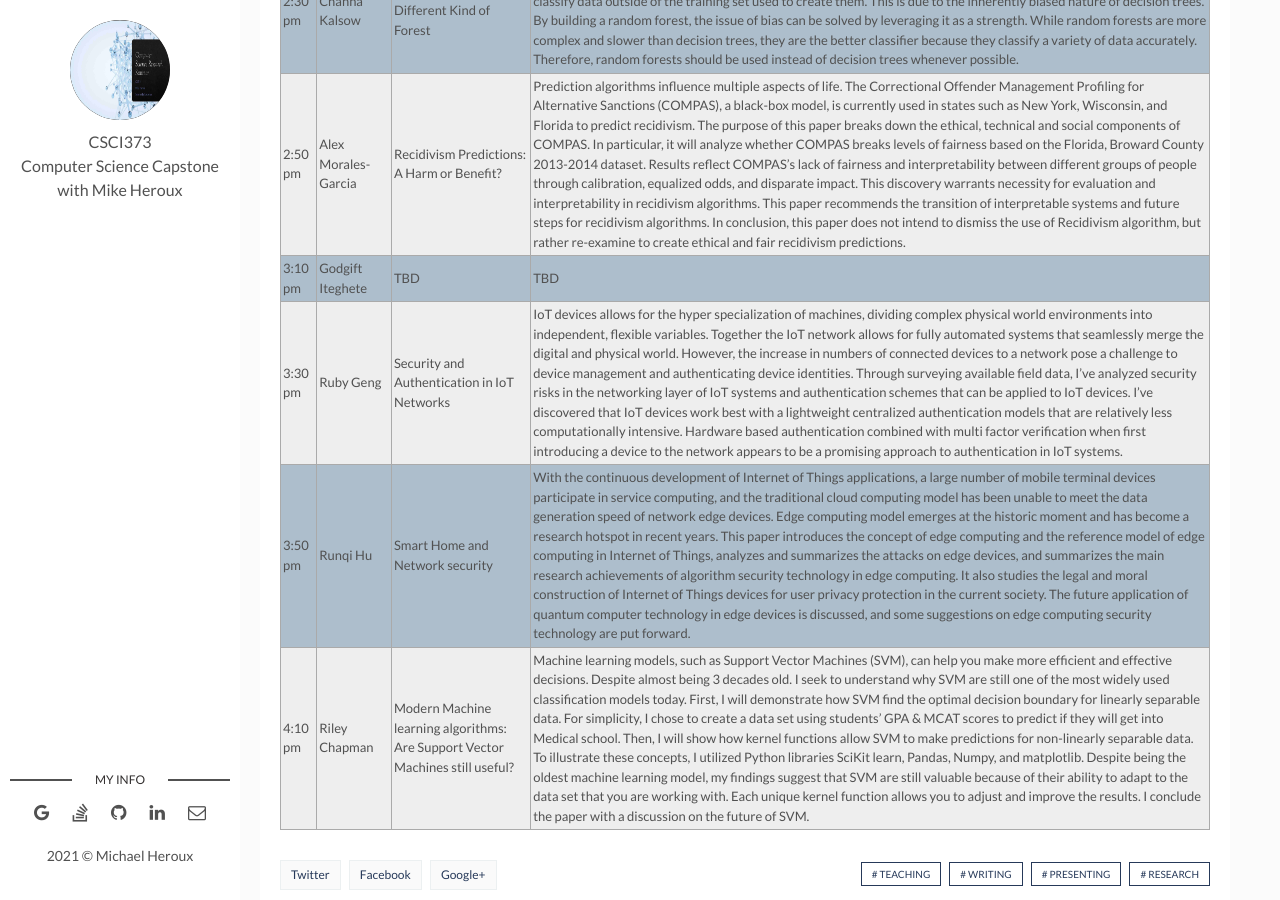
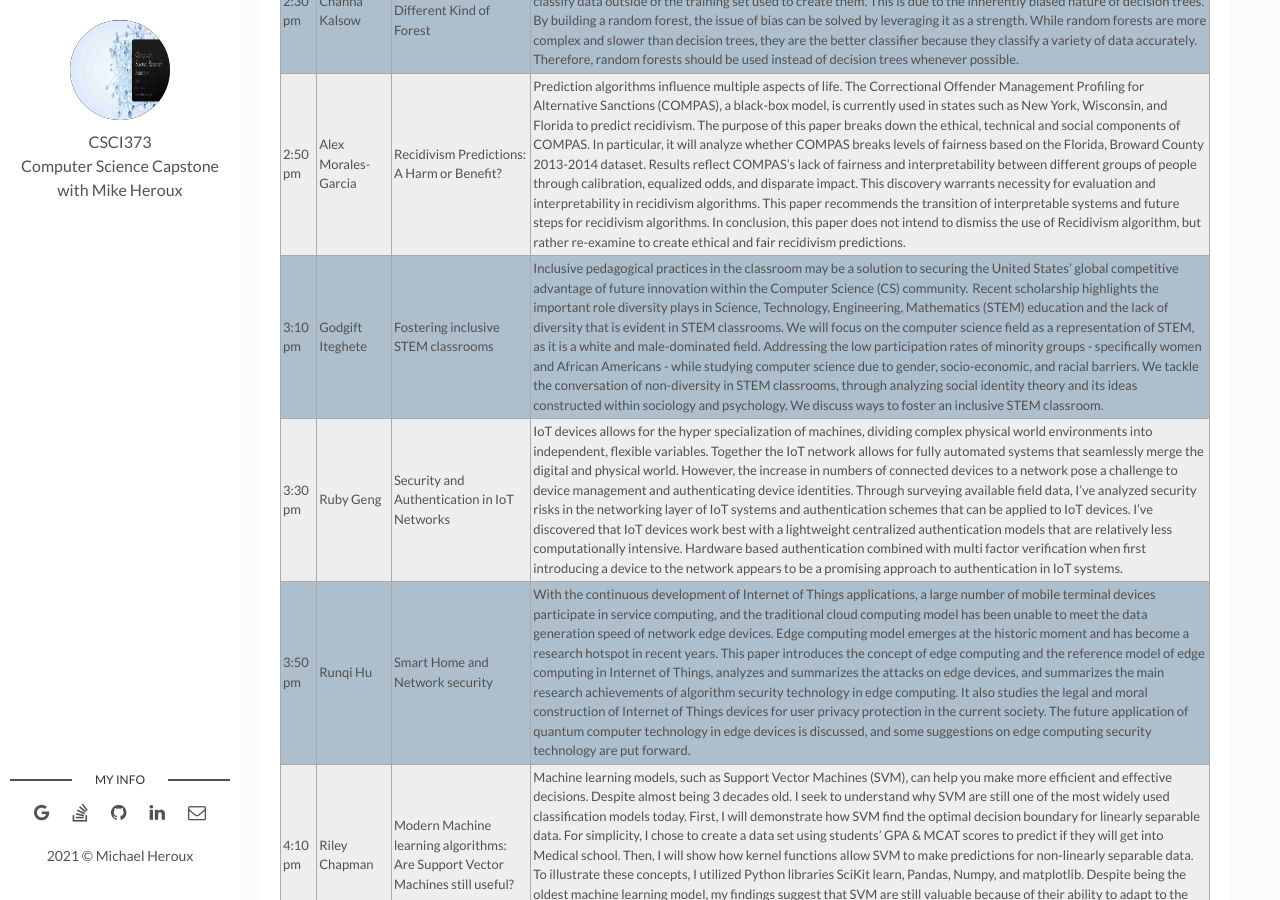
Before and after one commit to maherou/Teaching, a Jekyll site: the page built from files/CS373/2021-Fall-Final-Presentation-Schedule.md, in a window 1280 px wide and 900 px high, scrolled down 2231 px. Built offline with Jekyll 4.4.1, drawn with Linux system fonts in a browser that asks for light colours.

Commit message:
Update 2021-Fall-Final-Presentation-Schedule.md

```diff
--- a/files/CS373/2021-Fall-Final-Presentation-Schedule.md
+++ b/files/CS373/2021-Fall-Final-Presentation-Schedule.md
@@ -39,7 +39,7 @@ Register in advance for this meeting:
 | 2:10 pm | Evan Czajkowski| Building a Better Computer Science Education (maybe CS or CSCI)  using Block-Based Languages | Computer science (CS) is one of the fastest growing job markets nationwide. Due to this, CS courses are starting to be offered in high school. However, some states have very limited offerings, whereas others offer CS courses in nearly every high school. Code Advocacy Coalition, Computer Science Teachers Association, and Expanding Computing Education Pathways have teamed up with many states to begin developing curriculum improve CS and digital literacy standards. One way is by introducing more user-friendly Block-Based Languages (BBL) to K-12 students. BBL have a lower bar to entry as they all but negate syntax errors as well as create an engaging and intuitive interface to learn and develop coding skills. Beyond that, BBL skills can be transferred to more mainstream languages as users improve their skills.|
 | 2:30 pm | Channa Kalsow| Tapping Into a Different Kind of Forest| Machine learning has become a vital field in computing. Decision trees are one of the most mature and accessible parts of machine learning. Decision trees have been successfully used for data classification since 1986 but they struggle to classify data outside of the training set used to create them. This is due to the inherently biased nature of decision trees. By building a random forest, the issue of bias can be solved by leveraging it as a strength. While random forests are more complex and slower than decision trees, they are the better classifier because they classify a variety of data accurately. Therefore, random forests should be used instead of decision trees whenever possible. |
 | 2:50 pm | Alex Morales-Garcia| Recidivism Predictions: A Harm or Benefit?  | Prediction algorithms influence multiple aspects of life. The Correctional Offender Management Profiling for Alternative Sanctions (COMPAS), a black-box model, is currently used in states such as New York, Wisconsin, and Florida to predict recidivism. The purpose of this paper breaks down the ethical, technical and social components of COMPAS. In particular, it will analyze whether COMPAS breaks levels of fairness based on the Florida, Broward County 2013-2014 dataset. Results reflect COMPAS’s lack of fairness and interpretability between different groups of people through calibration, equalized odds, and disparate impact. This discovery warrants necessity for evaluation and interpretability in recidivism algorithms. This paper recommends the transition of interpretable systems and future steps for recidivism algorithms. In conclusion, this paper does not intend to dismiss the use of Recidivism algorithm, but rather re-examine to create ethical and fair recidivism predictions.|
-| 3:10 pm | Godgift Iteghete| TBD |TBD |
+| 3:10 pm | Godgift Iteghete| Fostering inclusive STEM classrooms  |Inclusive pedagogical practices in the classroom may be a solution to securing the United States’ global competitive advantage of future innovation within the Computer Science (CS) community.  Recent scholarship highlights the important role diversity plays in Science, Technology, Engineering, Mathematics (STEM) education and the lack of diversity that is evident in STEM classrooms. We will focus on the computer science field as a representation of STEM, as it is a white and male-dominated field. Addressing the low participation rates of minority groups - specifically women and African Americans - while studying computer science due to gender, socio-economic, and racial barriers. We tackle the conversation of non-diversity in STEM classrooms, through analyzing social identity theory and its ideas constructed within sociology and psychology. We discuss ways to foster an inclusive STEM classroom.  |
 | 3:30 pm | Ruby Geng| Security and Authentication in IoT Networks| IoT devices allows for the hyper specialization of machines, dividing complex physical world environments into independent, flexible variables. Together the IoT network allows for fully automated systems that seamlessly merge the digital and physical world. However, the increase in numbers of connected devices to a network pose a challenge to device management and authenticating device identities. Through surveying available field data, I’ve analyzed security risks in the networking layer of IoT systems and authentication schemes that can be applied to IoT devices. I’ve discovered that IoT devices work best with a lightweight centralized authentication models that are relatively less computationally intensive. Hardware based authentication combined with multi factor verification when first introducing a device to the network appears to be a promising approach to authentication in IoT systems. |
 | 3:50 pm | Runqi Hu| Smart Home and Network security| With the continuous development of Internet of Things applications, a large number of mobile terminal devices participate in service computing, and the traditional cloud computing model has been unable to meet the data generation speed of network edge devices. Edge computing model emerges at the historic moment and has become a research hotspot in recent years. This paper introduces the concept of edge computing and the reference model of edge computing in Internet of Things, analyzes and summarizes the attacks on edge devices, and summarizes the main research achievements of algorithm security technology in edge computing. It also studies the legal and moral construction of Internet of Things devices for user privacy protection in the current society. The future application of quantum computer technology in edge devices is discussed, and some suggestions on edge computing security technology are put forward.|
 | 4:10 pm | Riley Chapman | Modern Machine learning algorithms: Are Support Vector Machines still useful?| Machine learning models, such as Support Vector Machines (SVM), can help you make more efficient and effective decisions. Despite almost being 3 decades old. I seek to understand why SVM are still one of the most widely used classification models today. First, I will demonstrate how SVM find the optimal decision boundary for linearly separable data. For simplicity, I chose to create a data set using students' GPA & MCAT scores to predict if they will get into Medical school. Then, I will show how kernel functions allow SVM to make predictions for non-linearly separable data. To illustrate these concepts, I utilized Python libraries SciKit learn, Pandas, Numpy, and matplotlib. Despite being the oldest machine learning model, my findings suggest that SVM are still valuable because of their ability to adapt to the data set that you are working with. Each unique kernel function allows you to adjust and improve the results. I conclude the paper with a discussion on the future of SVM. |
```
